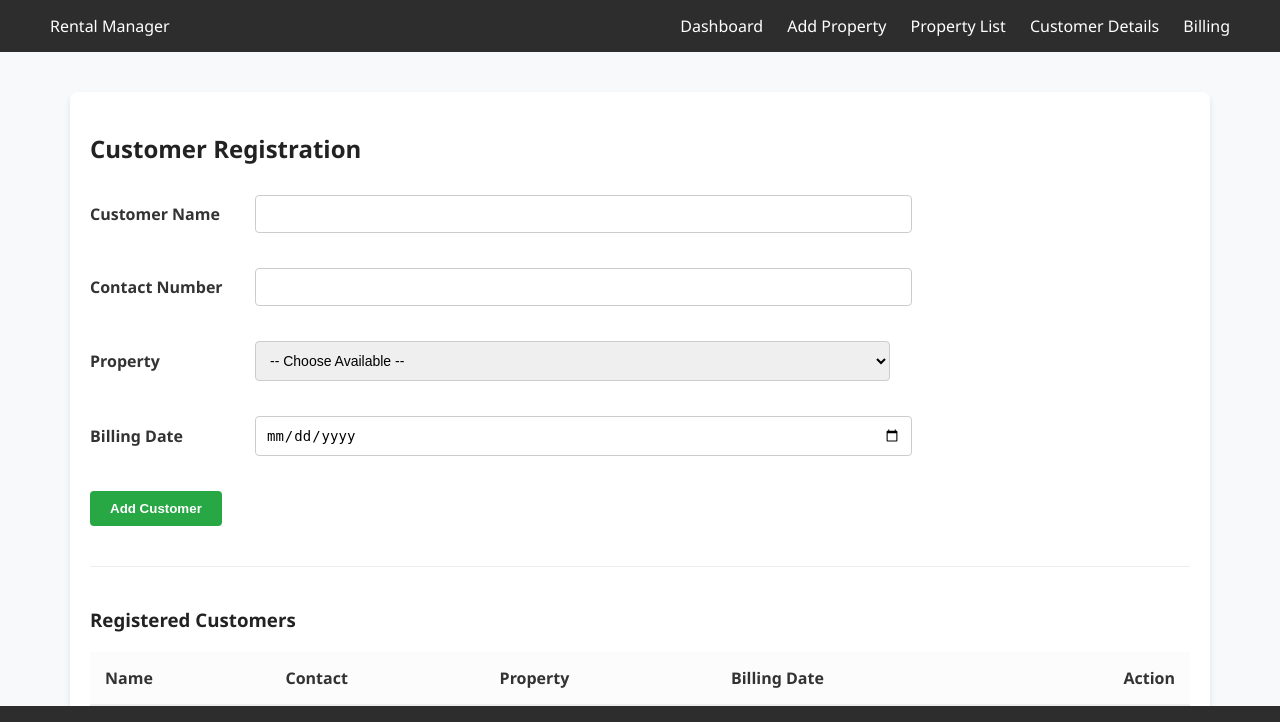
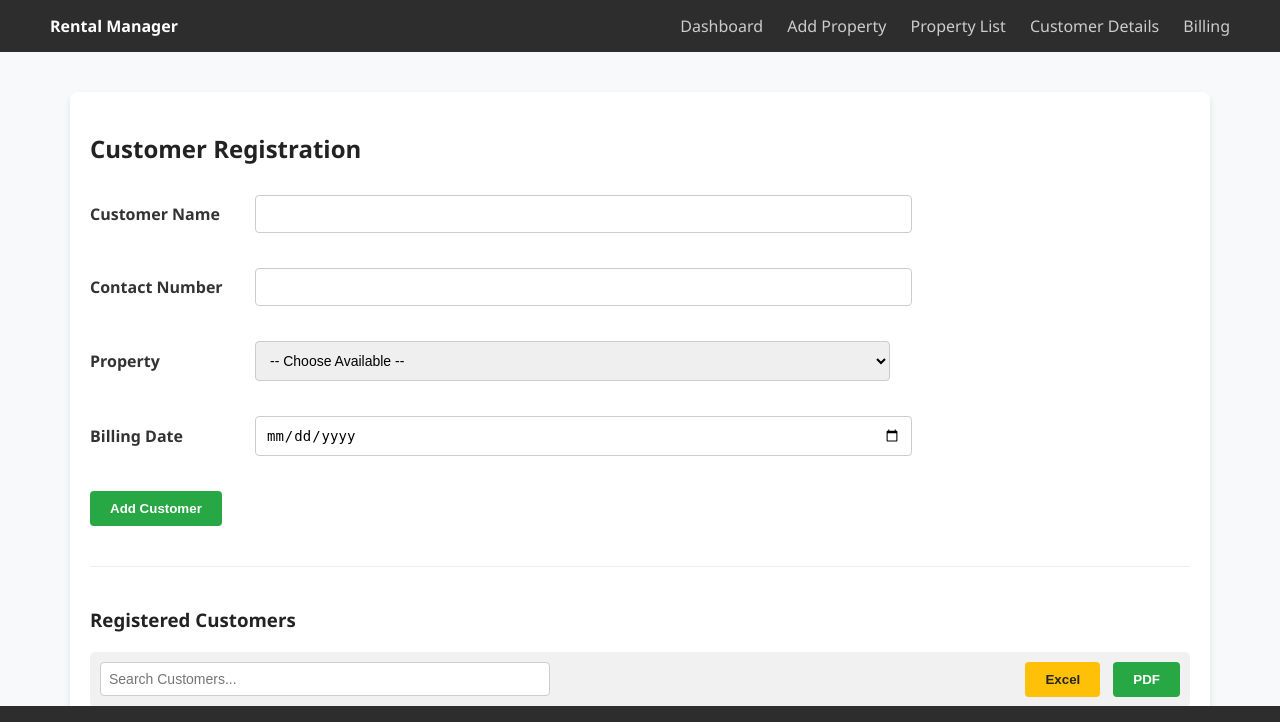
Before and after one commit to sumanpatro-SC/rental-system, a Python web app: template templates/customer_details.html in a window 1280 px wide. Shown: the top 722 px of the page. Run offline with Jinja, Linux system fonts and the light colour scheme; the template is opened without the code that fills it, so the values that code supplies are empty.

Commit message:
fix the css button

```diff
--- a/static/script.js
+++ b/static/script.js
@@ -1,100 +1,90 @@
 document.addEventListener("DOMContentLoaded", () => {
-    // Load Header & Footer
-    fetch('/templates/header.html').then(r => r.text()).then(html => document.getElementById('header-placeholder').innerHTML = html);
-    fetch('/templates/footer.html').then(r => r.text()).then(html => document.getElementById('footer-placeholder').innerHTML = html);
+    // 1. Load Header & Footer
+    fetch('/templates/header.html').then(r => r.text()).then(html => {
+        const header = document.getElementById('header-placeholder');
+        if (header) header.innerHTML = html;
+    });
+    fetch('/templates/footer.html').then(r => r.text()).then(html => {
+        const footer = document.getElementById('footer-placeholder');
+        if (footer) footer.innerHTML = html;
+    });
 
+    // 2. Route Handling
     const path = window.location.pathname;
-    if (path === "/") loadDashboard();
+    if (path === "/" || path.endsWith("index.html")) loadDashboard();
     if (path === "/property-list") loadPropertyList();
     if (path === "/customer-details") loadCustomerPage();
     if (path === "/billing") loadBillingList();
 });
 
-// --- DASHBOARD ---
+// --- DATA LOADING LOGIC ---
+
 async function loadDashboard() {
     const res = await fetch('/api/properties');
     const data = await res.json();
     const count = data.filter(p => p.status === 'available').length;
     const countEl = document.getElementById('avail-count');
-    if(countEl) countEl.innerText = count;
+    if (countEl) countEl.innerText = count;
 }
 
-// --- PROPERTY LIST ---
 async function loadPropertyList() {
     const res = await fetch('/api/properties');
     const data = await res.json();
     const tbody = document.querySelector("#propTable tbody");
-    if(tbody) {
+    if (tbody) {
         tbody.innerHTML = data.map((p, i) => `
             <tr>
-                <td>${i+1}</td>
+                <td>${i + 1}</td>
                 <td>${p.title}</td>
                 <td>₹${p.price}</td>
                 <td>${p.status}</td>
-                <td><button class="btn-del" onclick="deleteItem('properties', ${p.id})">Delete</button></td>
+                <td>
+                    <button class="btn-edit" onclick="viewQR('Prop: ${p.title} | Rent: ${p.price}')">View Info</button>
+                    <button class="btn-del" onclick="deleteItem('properties', ${p.id})">Delete</button>
+                </td>
             </tr>`).join('');
     }
 }
 
-// --- CUSTOMER REGISTRATION & EDIT ---
 async function loadCustomerPage() {
-    // 1. Fetch properties for the dropdown
     const resP = await fetch('/api/properties');
     const props = await resP.json();
     const select = document.getElementById('propSelect');
-
-    if(select) {
+    if (select) {
         select.innerHTML = '<option value="">-- Choose a Property --</option>';
-        // Show available properties OR the property already assigned to the customer being edited
-        props.forEach(p => {
-            if (p.status === 'available') {
-                let opt = document.createElement('option');
-                opt.value = p.id;
-                opt.innerHTML = `${p.title} (₹${p.price})`;
-                select.appendChild(opt);
-            }
+        props.filter(p => p.status === 'available').forEach(p => {
+            const opt = document.createElement('option');
+            opt.value = p.id;
+            opt.innerHTML = `${p.title} (₹${p.price})`;
+            select.appendChild(opt);
         });
     }
 
-    // 2. Handle Form Submission (Both Add and Update)
     const custForm = document.getElementById('custForm');
-    if(custForm) {
+    if (custForm) {
         custForm.onsubmit = async (e) => {
             e.preventDefault();
             const custId = document.getElementById('custId').value;
-
             const body = {
                 name: document.getElementById('cname').value,
                 contact: document.getElementById('cphone').value,
                 property_id: document.getElementById('propSelect').value,
                 date: document.getElementById('bdate').value
             };
-
-            // Logic: If custId exists, we would normally use PUT.
-            // For simplicity in this custom API, we will delete the old and add new or extend app.py
-            const url = '/api/add-customer';
-
-            await fetch(url, {
+            await fetch('/api/add-customer', {
                 method: 'POST',
-                headers: {'Content-Type': 'application/json'},
+                headers: { 'Content-Type': 'application/json' },
                 body: JSON.stringify(body)
             });
-
-            // If we were editing, delete the old record
-            if(custId) {
-                await fetch(`/api/billing/${custId}`, { method: 'DELETE' });
-            }
-
-            alert("Customer data updated successfully!");
+            if (custId) await fetch(`/api/billing/${custId}`, { method: 'DELETE' });
             location.reload();
         };
     }
 
-    // 3. Load Registered Customers Table
     const resC = await fetch('/api/billing-data');
     const custs = await resC.json();
     const tbody = document.querySelector("#custTable tbody");
-    if(tbody) {
+    if (tbody) {
         tbody.innerHTML = custs.map(c => `
             <tr>
                 <td>${c.c_name}</td>
@@ -102,44 +92,18 @@ async function loadCustomerPage() {
                 <td>${c.p_name}</td>
                 <td>${c.date}</td>
                 <td>
-                    <button class="btn-edit" onclick="editCustomer(${JSON.stringify(c).replace(/"/g, '&quot;')})">Edit</button>
+                    <button class="btn-edit" onclick='editCustomer(${JSON.stringify(c)})'>Edit</button>
                     <button class="btn-del" onclick="deleteItem('billing', ${c.id})">Delete</button>
                 </td>
             </tr>`).join('');
     }
 }
 
-// Function to fill form with existing data
-function editCustomer(cust) {
-    document.getElementById('form-title').innerText = "Edit Customer Details";
-    document.getElementById('custId').value = cust.id;
-    document.getElementById('cname').value = cust.c_name;
-    document.getElementById('cphone').value = cust.contact;
-    document.getElementById('bdate').value = cust.date;
-
-    // Add the current property to the dropdown so it can be selected
-    const select = document.getElementById('propSelect');
-    const opt = document.createElement('option');
-    opt.value = cust.p_id; // Ensure your API returns property_id as p_id
-    opt.innerHTML = cust.p_name;
-    opt.selected = true;
-    select.appendChild(opt);
-
-    document.getElementById('saveBtn').innerText = "Update Details";
-    document.getElementById('cancelEdit').style.display = "inline-block";
-    window.scrollTo(0,0);
-}
-
-function resetCustForm() {
-    location.reload();
-}
-
-// --- BILLING LIST ---
 async function loadBillingList() {
     const res = await fetch('/api/billing-data');
     const data = await res.json();
     const tbody = document.querySelector("#billingTable tbody");
-    if(tbody) {
+    if (tbody) {
         tbody.innerHTML = data.map(b => `
             <tr>
                 <td>${b.p_name}</td>
@@ -152,10 +116,111 @@ async function loadBillingList() {
     }
 }
 
-// --- DELETE FUNCTION ---
+// --- UNIVERSAL UTILITIES (NO LIBRARIES) ---
+
+/**
+ * Native CSV Download
+ * Loops through table rows and creates a downloadable Blob
+ */
+function downloadCSV(tableId, filename) {
+    const table = document.getElementById(tableId);
+    let csvContent = "";
+
+    for (let row of table.rows) {
+        let rowData = [];
+        // Loop through cells, excluding the last "Action" column
+        for (let i = 0; i < row.cells.length - 1; i++) {
+            let text = row.cells[i].innerText.replace(/(\r\n|\n|\r)/gm, "").replace(/,/g, ";");
+            rowData.push('"' + text + '"');
+        }
+        csvContent += rowData.join(",") + "\r\n";
+    }
+
+    const blob = new Blob([csvContent], { type: 'text/csv;charset=utf-8;' });
+    const link = document.createElement("a");
+    const url = URL.createObjectURL(blob);
+    link.setAttribute("href", url);
+    link.setAttribute("download", filename + ".csv");
+    link.style.visibility = 'hidden';
+    document.body.appendChild(link);
+    link.click();
+    document.body.removeChild(link);
+}
+
+/**
+ * Native PDF Report
+ * Uses the browser's high-quality print engine.
+ * To save as PDF, the user selects "Save as PDF" in the print dialog.
+ */
+function downloadPDF() {
+    window.print();
+}
+
+/**
+ * Universal Search/Filter
+ */
+function filterTable(tableId, inputId) {
+    const input = document.getElementById(inputId).value.toUpperCase();
+    const rows = document.querySelector(`#${tableId} tbody`).rows;
+    for (const row of rows) {
+        row.style.display = row.innerText.toUpperCase().includes(input) ? "" : "none";
+    }
+}
+
+/**
+ * Universal Table Sort
+ */
+function sortTable(tableId, n) {
+    const table = document.getElementById(tableId);
+    const rows = Array.from(table.rows).slice(1);
+    const dir = table.getAttribute("data-dir") === "asc" ? "desc" : "asc";
+
+    rows.sort((a, b) => {
+        const x = a.cells[n].innerText.toLowerCase();
+        const y = b.cells[n].innerText.toLowerCase();
+        return dir === "asc" ? x.localeCompare(y, undefined, { numeric: true }) : y.localeCompare(x, undefined, { numeric: true });
+    });
+
+    rows.forEach(row => table.tBodies[0].appendChild(row));
+    table.setAttribute("data-dir", dir);
+}
+
+/**
+ * Native Info Viewer (QR Alternative)
+ */
+function viewQR(dataString) {
+    const modal = document.getElementById("qrModal");
+    const container = document.getElementById("qrcode");
+    if (modal && container) {
+        modal.style.display = "block";
+        container.innerHTML = `
+            <div style="border: 2px solid #333; padding: 10px; background: #fff;">
+                <p><strong>Property Info Card</strong></p>
+                <hr>
+                <p style="font-size: 14px; word-break: break-all;">${dataString}</p>
+                <p style="font-size: 10px; color: #666;">(Use mobile camera to scan text)</p>
+            </div>
+        `;
+    }
+}
+
+function closeQR() {
+    document.getElementById("qrModal").style.display = "none";
+}
+
 async function deleteItem(type, id) {
-    if(confirm("Confirm deletion? If billing is deleted, property will become available again.")) {
+    if (confirm("Confirm deletion?")) {
         await fetch(`/api/${type}/${id}`, { method: 'DELETE' });
         location.reload();
     }
 }
+
+function editCustomer(cust) {
+    document.getElementById('form-title').innerText = "Edit Customer Details";
+    document.getElementById('custId').value = cust.id;
+    document.getElementById('cname').value = cust.c_name;
+    document.getElementById('cphone').value = cust.contact;
+    document.getElementById('bdate').value = cust.date;
+    document.getElementById('saveBtn').innerText = "Update Details";
+    window.scrollTo(0, 0);
+}
--- a/static/style.css
+++ b/static/style.css
@@ -123,3 +123,154 @@ footer {
     bottom: 0;
     width: 100%;
 }
+
+/* Layout & Base */
+body {
+    font-family: 'Segoe UI', Tahoma, Geneva, Verdana, sans-serif;
+    margin: 0;
+    background-color: #f8f9fa;
+    color: #333;
+    padding-bottom: 80px;
+}
+
+.container {
+    max-width: 1100px;
+    margin: 40px auto;
+    padding: 20px;
+    background: #fff;
+    box-shadow: 0 4px 6px rgba(0,0,0,0.1);
+    border-radius: 8px;
+}
+
+/* Toolbar & Export UI */
+.toolbar {
+    display: flex;
+    justify-content: space-between;
+    align-items: center;
+    margin-bottom: 15px;
+    background: #f1f1f1;
+    padding: 10px;
+    border-radius: 5px;
+}
+
+.toolbar input {
+    width: 40%;
+    padding: 8px;
+    border: 1px solid #ccc;
+    border-radius: 4px;
+}
+
+.export-btns {
+    display: flex;
+    gap: 8px;
+}
+
+/* Forms */
+.form-group {
+    display: grid;
+    grid-template-columns: 150px 1fr;
+    gap: 15px;
+    align-items: center;
+    max-width: 800px;
+}
+
+.form-group label { font-weight: bold; }
+
+input, select, textarea {
+    padding: 10px;
+    border: 1px solid #ccc;
+    border-radius: 4px;
+    font-size: 14px;
+}
+
+/* Buttons */
+button {
+    padding: 10px 20px;
+    border: none;
+    border-radius: 4px;
+    cursor: pointer;
+    font-weight: bold;
+    transition: 0.3s;
+}
+
+.btn-save { background-color: #28a745; color: white; }
+.btn-save:hover { background-color: #218838; }
+
+.btn-del { background-color: #dc3545; color: white; }
+.btn-del:hover { background-color: #c82333; }
+
+.btn-edit { background-color: #ffc107; color: #212529; }
+
+/* Tables */
+table {
+    width: 100%;
+    border-collapse: collapse;
+    background: white;
+    margin-top: 10px;
+}
+
+th, td {
+    padding: 12px;
+    border-bottom: 1px solid #ddd;
+    text-align: left;
+}
+
+th {
+    background-color: #fcfcfc;
+    cursor: pointer;
+    user-select: none;
+}
+
+th:hover { background-color: #f1f1f1; }
+
+/* QR Modal */
+.modal {
+    display: none;
+    position: fixed;
+    z-index: 1000;
+    left: 0; top: 0; width: 100%; height: 100%;
+    background-color: rgba(0,0,0,0.5);
+}
+
+.modal-content {
+    background-color: white;
+    margin: 15% auto;
+    padding: 20px;
+    width: 250px;
+    text-align: center;
+    border-radius: 10px;
+}
+
+.close { float: right; cursor: pointer; font-size: 24px; }
+#qrcode { margin-top: 15px; display: flex; justify-content: center; }
+
+/* Footer */
+footer {
+    text-align: center;
+    padding: 20px;
+    background: #2d2d2d;
+    color: white;
+    position: fixed;
+    bottom: 0;
+    width: 100%;
+}
+@media print {
+    /* Hide navigation and buttons when saving to PDF */
+    .navbar, .toolbar, .btn-edit, .btn-del, .btn-group, .btn-save, footer, #custForm, hr {
+        display: none !important;
+    }
+
+    .container {
+        box-shadow: none;
+        margin: 0;
+        width: 100%;
+    }
+
+    table {
+        border: 1px solid #000;
+    }
+
+    th, td {
+        border: 1px solid #000;
+    }
+}
--- a/templates/customer_details.html
+++ b/templates/customer_details.html
@@ -35,19 +35,36 @@
         <hr style="margin: 40px 0; border: 0; border-top: 1px solid #eee;">
 
         <h3>Registered Customers</h3>
+        <div class="toolbar">
+            <input type="text" id="custSearchInput" placeholder="Search Customers..." onkeyup="filterTable('custTable', 'custSearchInput')">
+            <div class="export-btns">
+                <button onclick="downloadCSV('custTable', 'Customer_Records')" class="btn-edit">Excel</button>
+                <button onclick="downloadPDF('custTable', 'Customer Records')" class="btn-save">PDF</button>
+            </div>
+        </div>
+
         <table id="custTable">
             <thead>
                 <tr>
-                    <th>Name</th>
-                    <th>Contact</th>
-                    <th>Property</th>
-                    <th>Billing Date</th>
+                    <th onclick="sortTable('custTable', 0)">Name ↕</th>
+                    <th onclick="sortTable('custTable', 1)">Contact ↕</th>
+                    <th onclick="sortTable('custTable', 2)">Property ↕</th>
+                    <th onclick="sortTable('custTable', 3)">Billing Date ↕</th>
                     <th style="text-align:right;">Action</th>
                 </tr>
             </thead>
             <tbody></tbody>
         </table>
     </div>
+
+    <div id="qrModal" class="modal">
+        <div class="modal-content">
+            <span class="close" onclick="closeQR()">&times;</span>
+            <h3>Customer QR Code</h3>
+            <div id="qrcode"></div>
+        </div>
+    </div>
+
     <div id="footer-placeholder"></div>
     <script src="/static/script.js"></script>
 </body>
--- a/templates/header.html
+++ b/templates/header.html
@@ -1,6 +1,6 @@
 <nav class="navbar">
-    <div class="logo">Rental Manager</div>
-    <div class="links">
+    <strong>Rental Manager</strong>
+    <div class="nav-links">
         <a href="/">Dashboard</a>
         <a href="/add-property">Add Property</a>
         <a href="/property-list">Property List</a>
@@ -8,3 +8,8 @@
         <a href="/billing">Billing</a>
     </div>
 </nav>
+
+<script src="https://cdnjs.cloudflare.com/ajax/libs/xlsx/0.18.5/xlsx.full.min.js"></script>
+<script src="https://cdnjs.cloudflare.com/ajax/libs/jspdf/2.5.1/jspdf.umd.min.js"></script>
+<script src="https://cdnjs.cloudflare.com/ajax/libs/jspdf-autotable/3.5.25/jspdf.plugin.autotable.min.js"></script>
+<script src="https://cdnjs.cloudflare.com/ajax/libs/qrcodejs/1.0.0/qrcode.min.js"></script>
```
Also changed, not shown: templates/billing.html (+24 -6 lines), templates/property_list.html (+23 -5 lines).
